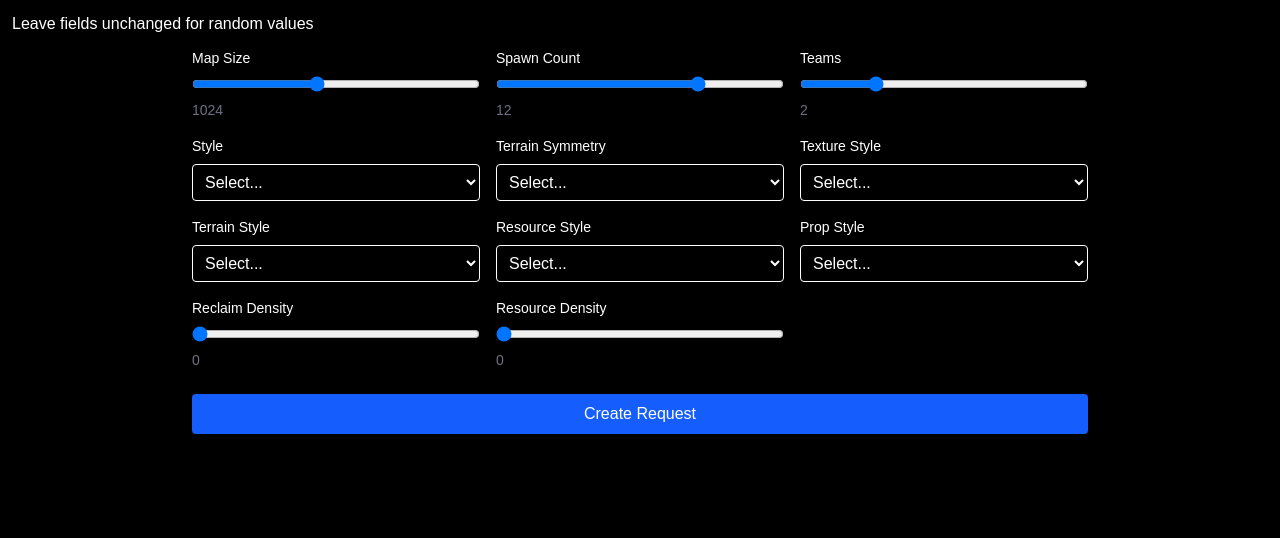
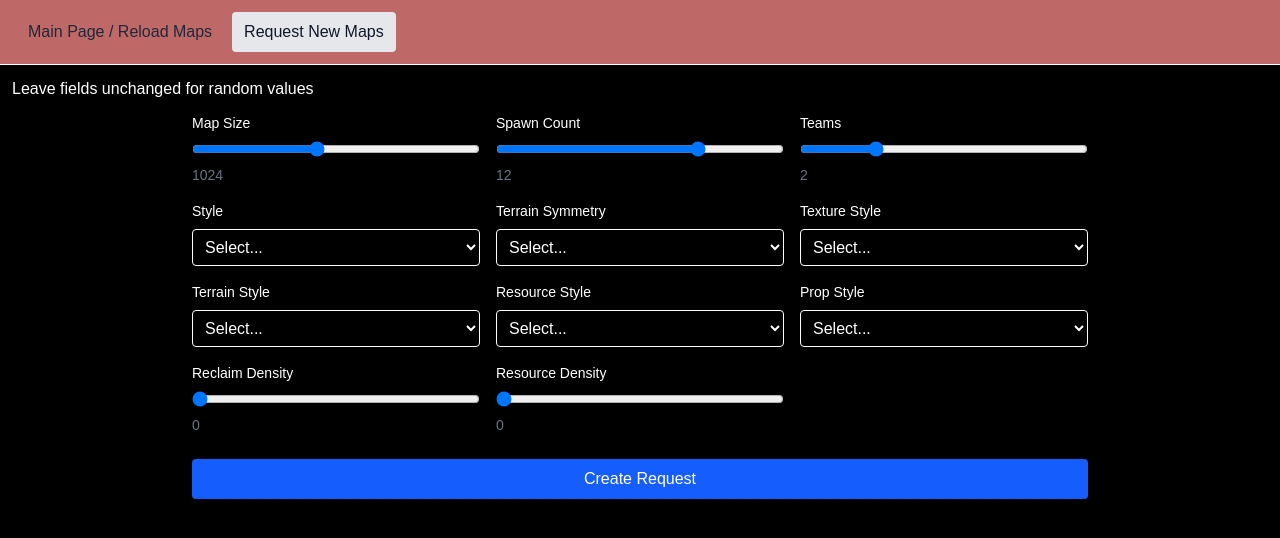
Before and after one commit to FAUSheppy/fa-mapgen-saas, a React (Vite) app in the folder frontend/: page /new in a window 1280 px wide. Shown: the top 538 px of the page. Built offline with nearby package versions, Linux system fonts and the light colour scheme.

Commit message:
fix: misc improvements

```diff
--- a/frontend/src/App.jsx
+++ b/frontend/src/App.jsx
@@ -2,10 +2,12 @@ import { BrowserRouter, Routes, Route } from "react-router-dom";
 
 import MapBrowser from "./pages/MapBrowser";
 import NewRequest from "./pages/NewRequest";
+import NavBar from "./components/NavBar";
 
 export default function App() {
     return (
         <BrowserRouter>
+            <NavBar />
             <Routes>
                 <Route path="/" element={<MapBrowser />} />
                 <Route path="/new" element={<NewRequest />} />
--- /dev/null
+++ b/frontend/src/components/NavBar.jsx
@@ -0,0 +1,39 @@
+import { NavLink } from "react-router-dom";
+
+export default function NavBar() {
+    const linkClass = ({ isActive }) =>
+        [
+            "rounded px-3 py-2 transition-colors",
+            isActive
+                ? "bg-gray-200 text-gray-900"
+                : "text-gray-800 hover:bg-gray-200",
+        ].join(" ");
+
+    const handleMainClick = (e) => {
+        if (location.pathname === "/") {
+            e.preventDefault();
+            window.location.reload();
+        }
+    };
+
+    return (
+        <nav className="border-b bg-[#bf6868]">
+            <div className="flex max-w-6xl gap-2 px-4 py-3">
+                <NavLink
+                    to="/"
+                    className={linkClass}
+                    onClick={handleMainClick}
+                >
+                    Main Page / Reload Maps
+                </NavLink>
+
+                <NavLink
+                    to="/new"
+                    className={linkClass}
+                >
+                    Request New Maps
+                </NavLink>
+            </div>
+        </nav>
+    );
+}
--- a/frontend/src/pages/MapBrowser.jsx
+++ b/frontend/src/pages/MapBrowser.jsx
@@ -35,14 +35,15 @@ export default function MapBrowser() {
     }, [loadMaps]);
 
     useEffect(() => {
-        const timer = setInterval(
-            loadMaps,
-            5000
-        );
+        if (!requestId) {
+            loadMaps();
+            return;
+        }
 
-        return () =>
-            clearInterval(timer);
-    }, [loadMaps]);
+        const timer = setInterval(loadMaps, 5000);
+
+        return () => clearInterval(timer);
+    }, [loadMaps, requestId]);
 
     return (
         <div style={{ padding: "1rem" }}>
```
Also changed, not shown: 1 other file (tests, documents, lock files or other folders).
